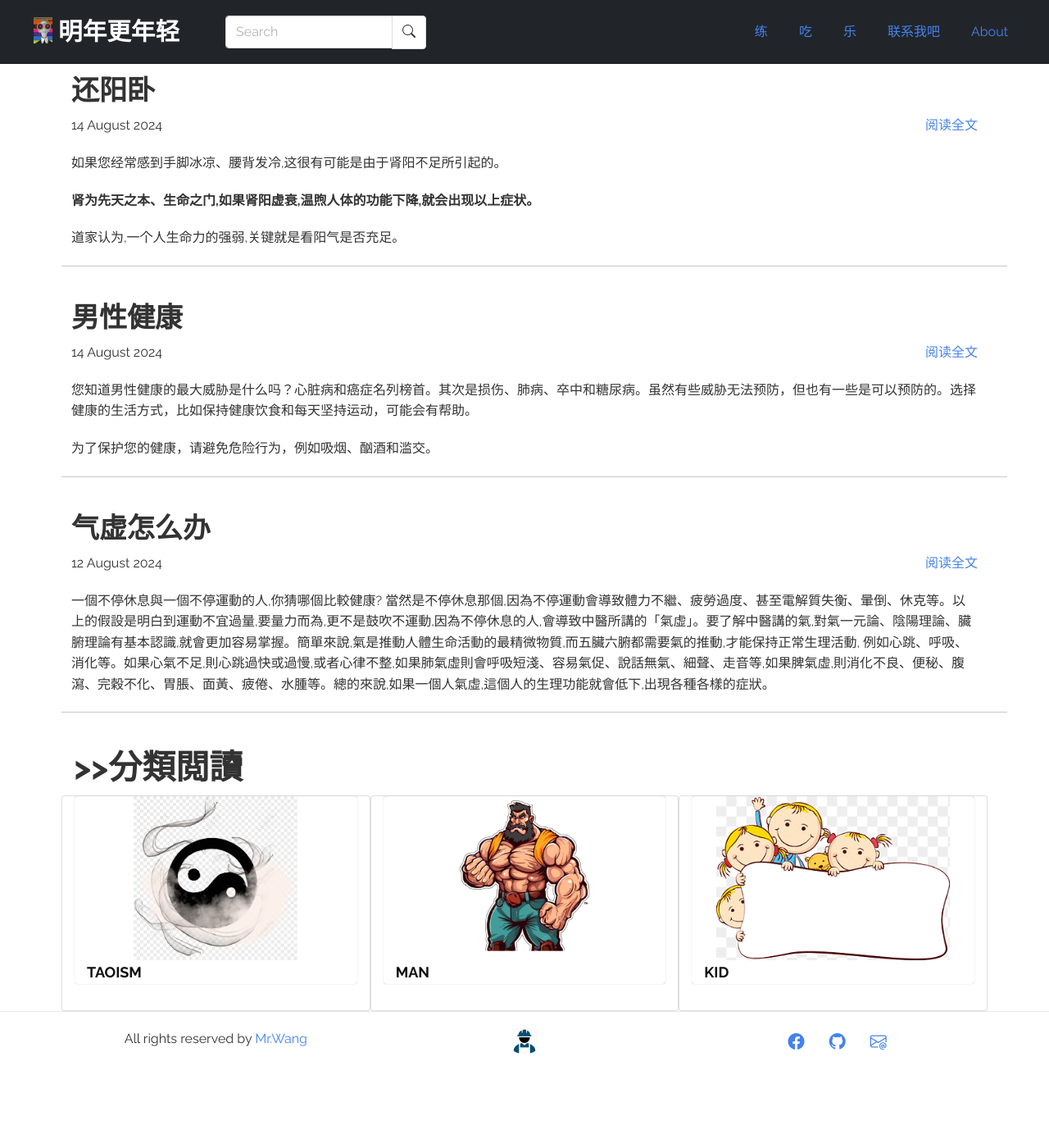
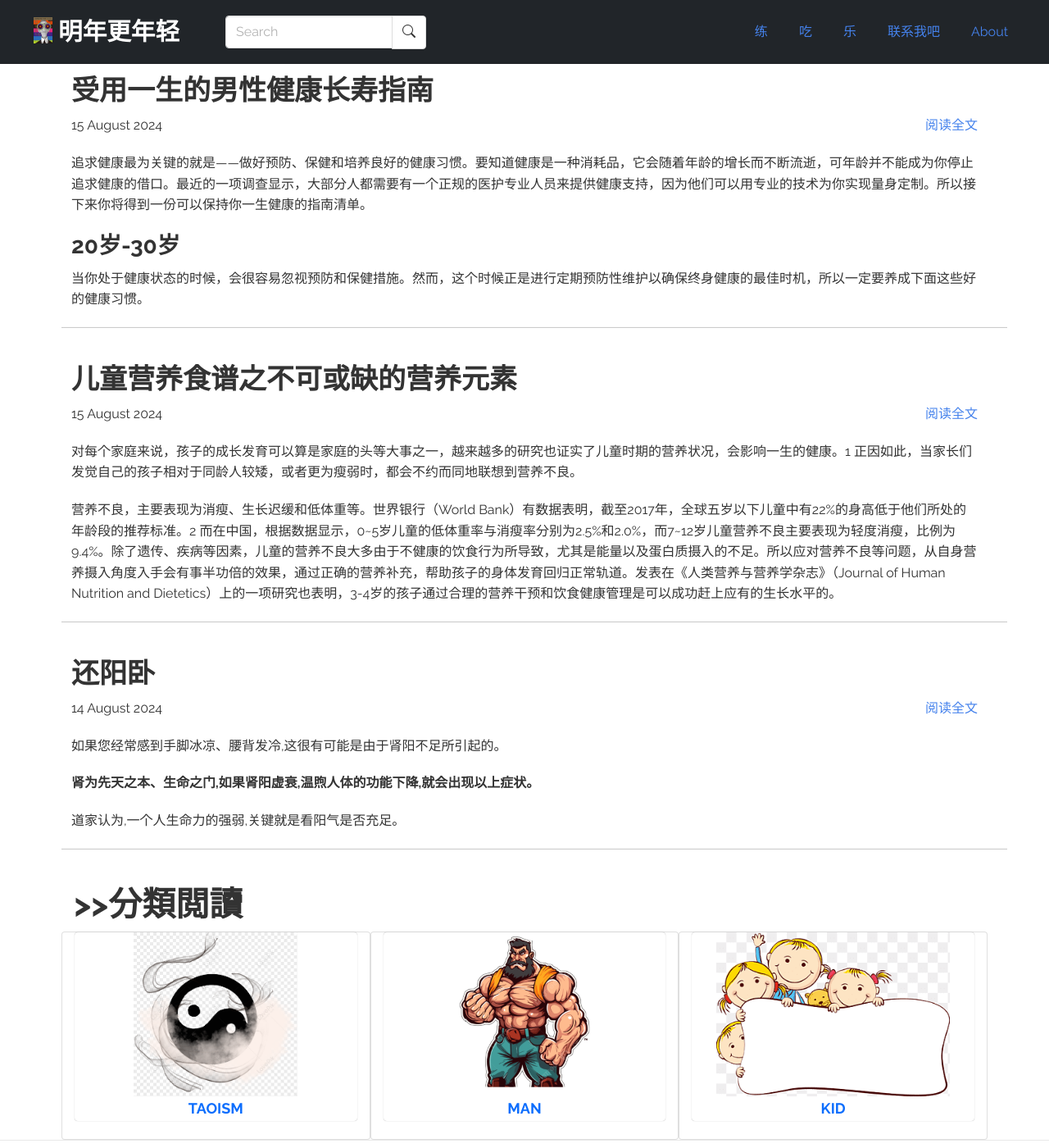
Before and after one commit to mason-mx/OpenCV-apps, a Jekyll site: the page built from index.html, in a window 1280 px wide and 1400 px high. Shown: the whole window at 82% size. Built offline with Jekyll 4.4.1, drawn with Linux system fonts in a browser that asks for light colours; nearby versions of some CDN libraries.

Commit message:
added two posts about health ideas

```diff
--- a/_config.yml
+++ b/_config.yml
@@ -17,8 +17,6 @@ url: "" # the base hostname & protocol for your site
 
 #post
 baseimg: base.jpg
-
-#footer
 
 built-by: Mr.Wang
 
--- a/_sass/_layout.scss
+++ b/_sass/_layout.scss
@@ -54,7 +54,6 @@ img {
 }
 
 .panel {
-    margin-bottom: 2em;
    border: none;
    box-shadow: 0 0 1px rgba(0,0,0,.4);
    transition: all 0.3s ease;
--- a/diet.md
+++ b/diet.md
@@ -6,6 +6,28 @@ permalink: /diet/
 
 ### 营养品
 
-[![Swisse here in NZ](../assets/images/Swisse_Logo_232x85.jpeg "Swisse logo")](https://swisse.co.nz/)
+#### Swisse 澳大利亞品牌
 
-[![Redseal here in NZ](../assets/images/redseal-logo.svg "Redseal logo")](https://www.redseal.global/nz//)
+[![Swisse here in NZ](../assets/images/Swisse_Logo_232x85.jpeg "Swisse 官網")](https://swisse.co.nz/)
+
+Swisse是保健和健康公司，以助人每天為生活歡呼為使命。我們的使命：讓世界各地數以十億計的人變得更健康、更快樂。
+
+Swisse品牌是一個成功的澳洲故事。故事始於 Kevin Ring 於 1969 年在墨爾本一間小貨倉創立的業務。自創立之始，我們的使命便跟Swisse的基因不可分割 — 夢想令全世界的人活得更健康、更快樂。此使命正在充分實現。40 多年以來，Swisse一直投資於根據傳統證據和科學研究生產優質成份產品。
+
+時至今日，Swisse產品包括廣受歡迎的男性和女性多元維他命、食物保健品、運動營養、護膚和功能性食品。Swisse產品目前於澳洲、新西蘭、中國、新加坡、英國、意大利和荷蘭發售，並計劃未來五年內於 30 個國家推出。
+
+我們相信健康是所有人生命中最寶貴的東西。健康是所有其他重要的事物的基礎，包括朋友、家人、事業及一切夢想。Swisse辦公室內，各人員經常討論「健康與快樂」，故我們以「H&H」的簡稱代之。在Swisse，所有事都要通過「H&H 測試」。
+
+#### Redseal 新西蘭品牌
+
+[![Redseal here in NZ](../assets/images/redseal-logo.svg "Redseal 官網")](https://www.redseal.global/nz/)
+
+自1923年成立至今，在紐西蘭家喻戶曉的紅標（Red Seal）是販售多款保健牙膏、花草茶、營養補充劑的知名品牌，提供完善且高品質天然草本產品，以最平實的價格向民眾推廣充滿精神、健康、活力的生活品質。 紅標透過健全的產品研發，並結合創新的科學研究與技術，秉持著對自然療法的認知，給予您全方面均衡、天然有效的保健產品。
+
+#### Goodhealth 新西蘭品牌
+
+[![Goodhealth here in NZ](../assets/images/Goodhealth-Logo.jpg "Goodhealth 中文官網")](https://goodhealth.co.nz/zh/)
+
+好健康(Good Health) 紐西蘭好健康公司創立於1987年，其奠基者John Blanchard (約翰、布蘭查德)從當初推出月見草油產品開始發展至今，現己供應超過350種天然健康和美容產品，公司己經成熟發展成為一個誇國企業，分佈全球15個國家。
+
+在这个节奏紧凑的世界里，为自己的健康与福祉找到一刻宁静的时间似乎总是那么不易。无论是在您感到体力或精神不是最佳状态的时候，还是简单地寻求一种提升身心的方式，good health好健康都在此为您服务。我们精选的产品系列，富含独特且有效的成分，专门设计来满足您全身各个方面的健康需求。
--- a/index.html
+++ b/index.html
@@ -22,7 +22,7 @@ layout: index
           <div class="panel panel-default">
             <img height="200px" src="{{site.baseurl}}/images/{{category_name}}.png" alt="{{category_name}}">
             <div class="panel-body">
-              <h2 class="panel-title pull-left text-uppercase">{{ category_name | truncate: 25 }}</h2>
+              <h2 class="panel-title text-uppercase text-primary">{{ category_name | truncate: 25 }}</h2>
             </div>
           </div>
         </a>
--- /dev/null
+++ b/kid/_posts/2024-08-15-ertongyingyang.md
@@ -0,0 +1,34 @@
+---
+layout: post
+title: 儿童营养食谱之不可或缺的营养元素
+tag: general
+---
+对每个家庭来说，孩子的成长发育可以算是家庭的头等大事之一，越来越多的研究也证实了儿童时期的营养状况，会影响一生的健康。1 正因如此，当家长们发觉自己的孩子相对于同龄人较矮，或者更为瘦弱时，都会不约而同地联想到营养不良。
+
+营养不良，主要表现为消瘦、生长迟缓和低体重等。世界银行（World Bank）有数据表明，截至2017年，全球五岁以下儿童中有22%的身高低于他们所处的年龄段的推荐标准。2 而在中国，根据数据显示，0~5岁儿童的低体重率与消瘦率分别为2.5%和2.0%，而7~12岁儿童营养不良主要表现为轻度消瘦，比例为9.4%。除了遗传、疾病等因素，儿童的营养不良大多由于不健康的饮食行为所导致，尤其是能量以及蛋白质摄入的不足。所以应对营养不良等问题，从自身营养摄入角度入手会有事半功倍的效果，通过正确的营养补充，帮助孩子的身体发育回归正常轨道。发表在《人类营养与营养学杂志》（Journal of Human Nutrition and Dietetics）上的一项研究也表明，3-4岁的孩子通过合理的营养干预和饮食健康管理是可以成功赶上应有的生长水平的。
+
+<!--break-->
+
+不过可不要听到补充营养就开始大肆购买各种营养品给孩子，合理有效的营养补充才是有效的健康管理，想要给孩子补充营养，以下五种元素不可或缺：
+
+* 卡路里
+
+雅培公司（Abbott）的研究科学家詹妮弗•威廉姆斯（Jennifer Williams）表示，儿童生长的过程中能量是不可或缺的，这也正是体重过轻的儿童需要额外的卡路里才能赶上的原因。而卡路里作为能量单位，往往被我们与食品联系在一起，实际上适用于含有能量的任何物质。
+
+* 能量加餐
+
+既然需要每天额外增加卡路里摄入量，重要的自然是要确保这些卡路里来自健康的营养素——碳水化合物、蛋白质和脂肪等。这些都是人体日常生活所不可缺少的，尤其是蛋白质，它在许多身体功能中起着至关重要的作用，包括肌肉、皮肤、器官和血液等组织的恢复与修复。威廉姆斯建议在饮食搭配中增加蛋白质的摄入，比如瘦肉、乳制品等，以满足日常需求。
+
+* 铁元素的作用
+
+在孩子生长发育期间，身体高度依赖铁元素，因为铁有助于向身体细胞输送氧气。《加拿大医学协会杂志》（Canadian Medical Association Journal）上发表的一篇论文显示，通过食物以及一些特殊营养补充剂增加孩子对铁的摄入量，可以促进儿童发育。日常生活中的肉类、鸡蛋、海鲜、豆类等食物都有丰富的铁，适当地给孩子增加含铁食物，保障孩子营养的吸收。
+
+* 锌的重要性
+
+世界卫生组织曾指出，轻度到中度的缺锌在世界各地可能是相当普遍的情况。锌在细胞生长过程中起着非常重要的作用，缺少锌元素会使身体整体的生长被减缓，还可能降低对外部感染源的抵抗力。因此家长们可以选择在孩子的营养食谱中添加牛头、菠菜、虾等食物，进行锌的补充。
+
+* 维生素D
+
+维生素D是很多家长们耳熟能详的，又称阳光维生素，它对促进人体钙的吸收至关重要，能促进骨骼的健康形成和生长。维生素D的缺乏是儿童中较为常见的问题，家长们通常会让孩子们多在户外活动，通过阳光照射提高自身维生素D水平，但同时也可以通过在孩子的饮食上下功夫，比如摄入牛奶等乳制品、或是蘑菇之类的食物，都可以帮助孩子补充维生素D。
+
+营养和孩子的成长发育是紧密相联的，在孩子营养摄入不足时，家长要及时通过饮食等方式帮助孩子调整，保障孩子的身体健康，必要时也可以通过特殊的营养品帮助孩子进行营养补充，助力孩子健康成长。
--- /dev/null
+++ b/man/_posts/2024-08-15-shouyongyisheng.md
@@ -0,0 +1,77 @@
+---
+layout: post
+title: 受用一生的男性健康长寿指南
+tag: general
+---
+追求健康最为关键的就是——做好预防、保健和培养良好的健康习惯。要知道健康是一种消耗品，它会随着年龄的增长而不断流逝，可年龄并不能成为你停止追求健康的借口。最近的一项调查显示，大部分人都需要有一个正规的医护专业人员来提供健康支持，因为他们可以用专业的技术为你实现量身定制。所以接下来你将得到一份可以保持你一生健康的指南清单。
+
+### 20岁-30岁
+
+当你处于健康状态的时候，会很容易忽视预防和保健措施。然而，这个时候正是进行定期预防性维护以确保终身健康的最佳时机，所以一定要养成下面这些好的健康习惯。
+
+<!--break-->
+* 不挑食
+美国农业部制定的营养指导方针指出，吃东西不挑食，可以降低肥胖和2型糖尿病的发生风险。[美国国立卫生研究院](https://ods.od.nih.gov/factsheets/Omega3FattyAcids-HealthProfessional/)（NIH）也表示，每天至少锻炼30分钟，同时食用富含Ω-3 的膳食都有助于保护你的心脏和大脑功能。
+
+* 定期体检
+定期体检并向医生咨询以确定你的健康状况，了解你的家族病史和一些常见疾病的风险。一般来说，你应该保持每三到五年体检一次，但如果你已经有一定的健康危险因素，那你需要提升体检的频率。
+
+* 接受检测和接种疫苗
+根据[美国心脏协会](http://www.heart.org/HEARTORG/Conditions/Cholesterol/AboutCholesterol/What-Your-Cholesterol-Levels-Mean_UCM_305562_Article.jsp#.WcV8hdEpCUm)（AHA）的建议，定期检查你的血压，每年注射一次流感疫苗并且在20岁后每四到六年进行一次胆固醇测试是非常有必要的。向医生了解肝炎和破伤风疫苗的相关知识，并进行性病筛查。此外，[美国癌症协会](https://www.cancer.org/cancer/testicular-cancer/causes-risks-prevention/risk-factors.html)报告指出，年轻男性更容易患上睾丸癌，大约一半的睾丸癌病例都发生在20多岁和30多岁的男性身上。每月进行检查可以帮助你和你的医生尽早发现癌症隐患。
+
+* 尝试戒烟
+如果你正在吸烟，那你应当立即开始戒掉。如果不抽烟，那千万不要去尝试！吸烟会增加许多疾病的发生风险，[美国卫生和人类服务部](https://betobaccofree.hhs.gov/)表示，吸烟是导致美国每年五人中就有一人死亡的重要原因之一。
+
+### 30岁-40岁
+
+当你30多岁时，你常常会变得十分忙碌，但这并不意味着你就可以忽视健康的重要性。此时的你更需要关注和管理你的饮食，并寻找合适的运动项目来保持你的身体健康。
+
+* 关注营养的摄入
+健康的膳食搭配可以帮助平衡你的生活方式，避免出现体重增加和过度肥胖等情况。
+
+* 保持运动
+你可以在任何地方锻炼身体——比如走楼梯，和孩子一起玩耍，踢一场足球比赛。适当的运动是预防心脏病的关键。
+
+* 定期就医检查
+即使你自我感觉健康状况很好，你依然需要通过定期检查以发现那些隐藏的健康问题。美国心脏协会报告指出，高血压、高胆固醇或高血糖会损害你的动脉和大脑认知功能。所以一定要确保你的医生可以随时掌握你的健康状况。
+
+### 40岁-50岁
+
+你需要变得更积极主动。主动地从可信的医生那里寻求指导，从而了解你的健康状况。如果有更多的需求，你可以去找更好的专家去咨询。
+
+* 了解你的健康风险
+男性在45岁左右心脏病的发病率会开始增加。如果你有糖尿病或家族心脏病史，那就表示你现在已经处于比较危险的状态。要想保持正常的血压、胆固醇和体重水平，就得平衡好饮食、运动和用药。如果你还有吸烟的习惯，那就赶快向医生咨询如何戒烟吧。
+
+* 坚持每天的锻炼
+在40岁后的人群中最为常见的问题就是关节疼痛和肢体僵硬。这个阶段的你需要更早地关注你的身体状况并开始积极调整，而且不要停止锻炼。
+
+* 调整你的饮食习惯
+专注于均衡的饮食并掌握好自己的能量消耗。包括[多吃富含Ω-3的食物](https://www.ncbi.nlm.nih.gov/pmc/articles/PMC4537710/)，如鲑鱼和金枪鱼，多吃这些食物可以减少炎症的发生，并有助于预防痴呆症。
+
+### 50岁-60岁
+
+在这十年里你必须增加更多的预防性健康措施，并在医生的帮助下建立良好的健康习惯。
+
+* 接受筛查检测
+美国预防服务工作组解释说，这个年龄段已经是开始筛查结肠癌的时候了。你可以向医生咨询最适合你的测试种类。如果你已经有这方面的风险，一些医生可能还会建议你做前列腺癌筛查。美国预防服务工作组还建议每两年进行一次糖尿病测试，每三到五年进行一次胆固醇测试，并从50岁开始每年进行血压检查。
+
+* 保持锻炼
+不要让你的年龄阻碍你的脚步！尝试一些相对轻松的运动，如游泳，骑自行车和[步行](https://www.lifetothefullest.abbott/en/articles/improve-heart-health-by-walking.html)。根据[英国运动医学杂志](https://bjsm.bmj.com/content/early/2017/03/30/bjsports-2016-096587)上的一篇文章，经常锻炼能改善人的认知功能，也能使你的骨骼更加强壮。
+
+### 60岁及60岁以上
+
+如果你一直保持着良好的健康习惯，那么现在是你得到回报的时候了。如果你在这一阶段依然坚持进行适当的脑力和体力活动，那么你将可以更好的在健康的道路上一直走下去。
+
+* 大脑健康
+科学研究表明，你可以通过参与社交、阅读和挑战自己的游戏等活动来保持你的大脑健康。比如国际象棋和猜字谜。
+
+* 肌肉锻炼
+肌肉萎缩是许多老年人关注的问题。一篇发布于[2015的论文](https://www.ncbi.nlm.nih.gov/pmc/articles/PMC4555150/)建议，通过适量的负重运动和补充足够量的蛋白质将有助于保持你的肌肉质量。
+
+* 接种疫苗
+除了每年的流感疫苗注射外，[美国疾病控制和预防中心](https://www.cdc.gov/mmwr/preview/mmwrhtml/mm6333a3.htm)（CDC）建议在60岁时接种带状疱疹疫苗和在65岁时接种肺炎球菌疫苗。
+
+* 始终让身体处于健康巅峰
+通过了解你的维生素D水平和骨密度可以评估你的骨骼健康状况。通过记录下你的就诊情况、用药情况和病症，你可以在医生的帮助下通过一系列的检测和筛查来保持身体的健康状态。如果你是一个烟民，美国预防服务工作组建议你在65岁到75岁间进行腹部主动脉瘤的超声筛查。
+
+认真遵循文章中提到的健康指南，咨询医疗保健专业人员，可以帮助你拥有健康的人生。无论你目前身处哪个年龄阶段，通过培养良好的健康习惯来改善你的健康状况永远都不算晚。因为不管怎样，让自己拥有一个健康、充实的美好生活永远是最基本的，也是最重要的。
```
Also changed, not shown: _includes/sidebar.html (+3 -5 lines), assets/images/Goodhealth-Logo.jpg (added).
